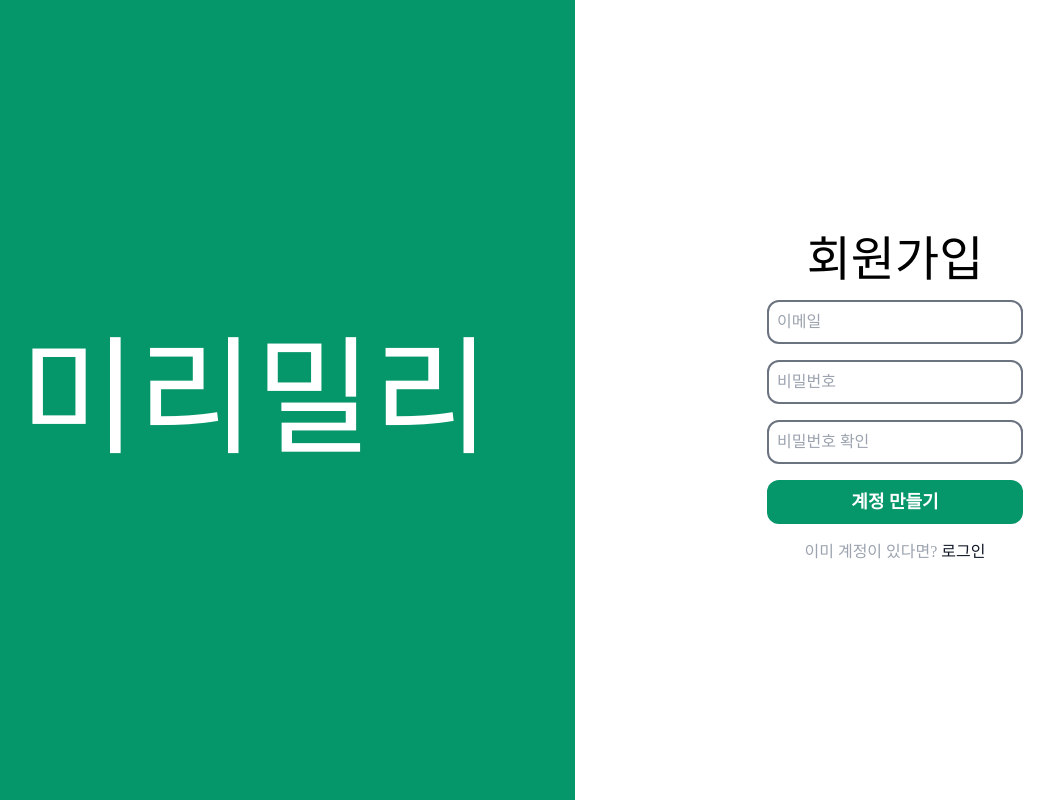
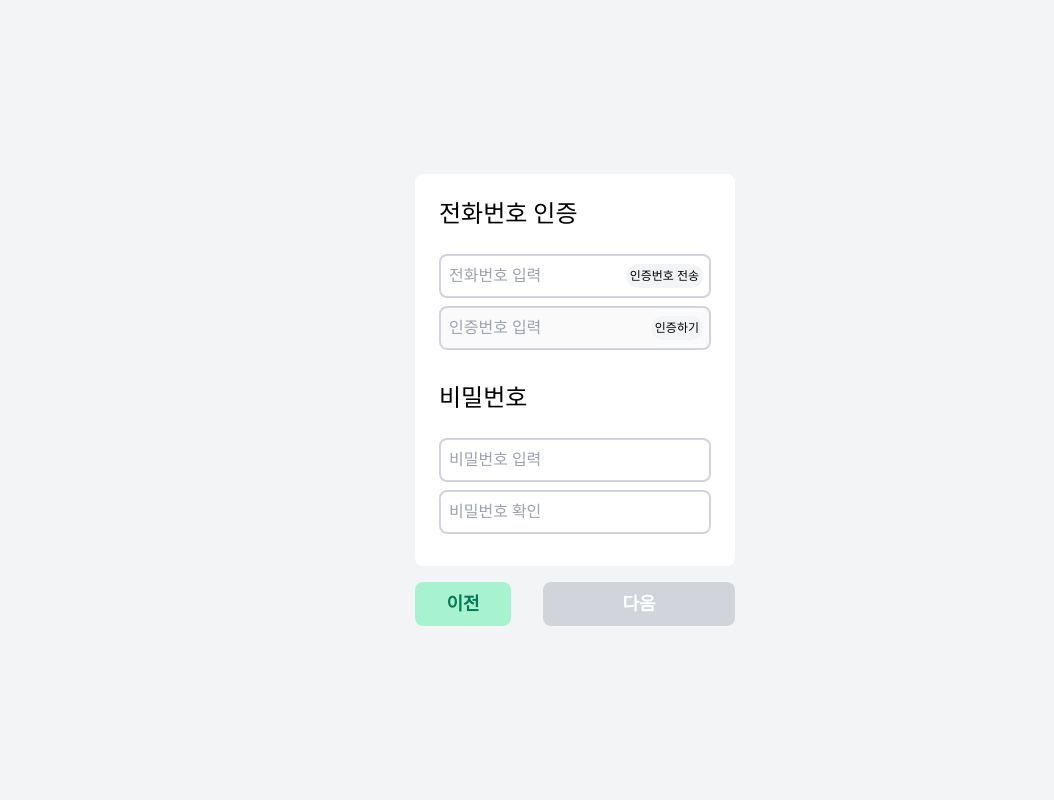
Before and after one commit to jaeminahn/mirimili-frontend, a React (Create React App) app: page /auth/signup in a window 1280 px wide. Shown: the whole page, without its empty margins (65-1119 px from the left). Built offline with nearby package versions, Linux system fonts and the light colour scheme; a web font is replaced by a local one.

Commit message:
signup - step2 complete

```diff
--- a/src/components/routes/Auth/SignUp.tsx
+++ b/src/components/routes/Auth/SignUp.tsx
@@ -1,76 +1,225 @@
 import { ChangeEvent, useCallback, useState } from "react";
-import { Link, useNavigate } from "react-router-dom";
+import { useNavigate } from "react-router-dom";
 import { useAuth } from "../../../contexts";
 
-type SignUpFormType = Record<"email" | "password" | "confirmPassword", string>;
-const initialFormState = { email: "", password: "", confirmPassword: "" };
+type SignUpFormType = {
+  phone: string;
+  verificationCode: string;
+  password: string;
+  confirmPassword: string;
+  nickname: string;
+  isCodeValid: boolean;
+};
+
+const initialFormState: SignUpFormType = {
+  phone: "",
+  verificationCode: "",
+  password: "",
+  confirmPassword: "",
+  nickname: "",
+  isCodeValid: false,
+};
 
 export default function SignUp() {
-  const [{ email, password, confirmPassword }, setForm] =
-    useState<SignUpFormType>(initialFormState);
-  const changed = useCallback(
-    (key: string) => (e: ChangeEvent<HTMLInputElement>) => {
-      setForm((obj) => ({ ...obj, [key]: e.target.value }));
-    },
-    []
-  );
-
+  const [form, setForm] = useState<SignUpFormType>(initialFormState);
   const navigate = useNavigate();
   const { signup } = useAuth();
+
+  const changed = useCallback((key: keyof SignUpFormType) => (e: ChangeEvent<HTMLInputElement>) => {
+    setForm((prev) => ({ ...prev, [key]: e.target.value }));
+  }, []);
+
   const createAccount = useCallback(() => {
-    console.log(email, password, confirmPassword);
-    if (password === confirmPassword) {
-      signup(email, password, () => navigate("/"));
-    } else alert("비밀번호가 일치하지 않습니다!");
-  }, [email, password, confirmPassword, navigate, signup]);
+    if (form.isCodeValid) {
+      signup(form.phone, form.password, () => navigate("/"));
+    }
+  }, [form.phone, form.password, form.isCodeValid, navigate, signup]);
+
+  const isPasswordValid = /^(?=.*[A-Za-z])(?=.*\d)(?=.*[\W_]).{8,16}$/.test(form.password);
+  const isPasswordConfirmed = form.password === form.confirmPassword;
+  const canProceed = isPasswordValid && isPasswordConfirmed && form.isCodeValid;
 
   return (
-    <div className="flex w-screen h-screen">
-      <div className="flex items-center justify-center w-1/2 h-full bg-emerald-600">
-        <Link className="text-white font-get text-9xl" to="/">
-          미리밀리
-        </Link>
-      </div>
-      <div className="flex flex-col items-center justify-center w-1/2 gap-4">
-        <p className="text-5xl font-get">회원가입</p>
-        <input
-          type="text"
-          className="w-64 p-2 border-2 border-gray-500 rounded-xl"
-          name="email"
-          placeholder="이메일"
-          value={email}
-          onChange={changed("email")}
-        />
-        <input
-          type="text"
-          className="w-64 p-2 border-2 border-gray-500 rounded-xl"
-          name="password"
-          placeholder="비밀번호"
-          value={password}
-          onChange={changed("password")}
-        />
-        <input
-          type="text"
-          className="w-64 p-2 border-2 border-gray-500 rounded-xl"
-          name="confirmPassword"
-          placeholder="비밀번호 확인"
-          value={confirmPassword}
-          onChange={changed("confirmPassword")}
-        />
+    <div className="flex flex-col items-center justify-center w-screen h-screen bg-gray-100">
+      <PhoneAndPasswordSetup
+        form={form}
+        changed={changed}
+        isPasswordValid={isPasswordValid}
+        isPasswordConfirmed={isPasswordConfirmed}
+        onCodeValid={(isValid) => setForm((prev) => ({ ...prev, isCodeValid: isValid }))}
+      />
+      <div className="flex justify-between items-center w-80 mt-4">
+        <button className="w-24 py-2 text-lg font-semibold text-emerald-700 bg-emerald-200 rounded-lg hover:bg-emerald-300">
+          이전
+        </button>
         <button
-          type="submit"
           onClick={createAccount}
-          className="w-64 p-2 text-lg font-semibold text-white rounded-xl bg-emerald-600"
+          className={`w-48 py-2 text-lg font-semibold text-white rounded-lg ${
+            canProceed ? "bg-emerald-600 hover:bg-emerald-700" : "bg-gray-300 cursor-not-allowed"
+          }`}
+          disabled={!canProceed}
         >
-          계정 만들기
+          다음
         </button>
-        <div className="text-gray-400">
-          이미 계정이 있다면?{" "}
-          <Link to="/auth/login" className="text-gray-900">
-            로그인
-          </Link>
-        </div>
       </div>
     </div>
   );
 }
+
+type PhoneAndPasswordSetupProps = {
+  form: SignUpFormType;
+  changed: (key: keyof SignUpFormType) => (e: ChangeEvent<HTMLInputElement>) => void;
+  isPasswordValid: boolean;
+  isPasswordConfirmed: boolean;
+  onCodeValid: (isValid: boolean) => void;
+};
+
+function PhoneAndPasswordSetup({
+  form,
+  changed,
+  isPasswordValid,
+  isPasswordConfirmed,
+  onCodeValid,
+}: PhoneAndPasswordSetupProps) {
+  const [isCodeSent, setIsCodeSent] = useState(false);
+  const [verificationMessage, setVerificationMessage] = useState("");
+  const [phoneError, setPhoneError] = useState("");
+  const [successMessage, setSuccessMessage] = useState("");
+
+  const handlePhoneChange = (e: ChangeEvent<HTMLInputElement>) => {
+    const value = e.target.value.replace(/[^0-9]/g, "");
+    const formattedValue =
+      value.length > 7
+        ? `${value.slice(0, 3)}-${value.slice(3, 7)}-${value.slice(7, 11)}`
+        : value.length > 3
+        ? `${value.slice(0, 3)}-${value.slice(3)}`
+        : value;
+
+    changed("phone")({ target: { value: formattedValue } } as ChangeEvent<HTMLInputElement>);
+  };
+
+  const handleSendCode = async () => {
+    const isValidPhone = form.phone.replace(/-/g, "").length === 11;
+    if (!isValidPhone) {
+      setPhoneError("유효한 전화번호를 입력해주세요.");
+      setIsCodeSent(false);
+      setVerificationMessage("");
+      setSuccessMessage("");
+      return;
+    }
+
+    const response = await fetch('/api/send-verification-code', {
+      method: 'POST',
+      body: JSON.stringify({ phone: form.phone }),
+      headers: {
+        'Content-Type': 'application/json',
+      },
+    });
+
+    if (true) {
+      setIsCodeSent(true);
+      setPhoneError("");
+      setSuccessMessage("인증번호가 전송되었어요.");
+      setVerificationMessage("");
+    } else {
+      setPhoneError("인증번호 전송에 실패했어요.");
+      setSuccessMessage("");
+    }
+  };
+
+  const handleVerifyCode = () => {
+    const isCodeValid = form.verificationCode === "7777";
+    setVerificationMessage(isCodeValid ? "인증번호가 일치해요." : "인증번호가 일치하지 않아요.");
+    onCodeValid(isCodeValid);
+  };
+
+  return (
+    <div className="flex flex-col p-6 bg-white rounded-lg w-80">
+      <h2 className="text-2xl text-700 mb-6">전화번호 인증</h2>
+
+      <div className="relative flex items-center mb-2 w-full">
+        <input
+          type="text"
+          className="flex-grow p-2 border-2 border-gray-300 rounded-lg focus:outline-none focus:ring-2 focus:ring-emerald-400"
+          placeholder="전화번호 입력"
+          value={form.phone}
+          onChange={handlePhoneChange}
+          disabled={isCodeSent}
+        />
+        <button
+          onClick={handleSendCode}
+          className="absolute right-2 p-1 text-xs bg-gray-100 text-gray rounded-full hover:bg-gray-200"
+          disabled={isCodeSent}
+        >
+          인증번호 전송
+        </button>
+      </div>
+      {phoneError && <div className="text-xs text-red-500 mb-2">{phoneError}</div>}
+      {successMessage && <div className="text-xs text-green-500 mb-2">{successMessage}</div>}
+
+      <div className="relative flex items-center mb-2 w-full">
+        <input
+          type="text"
+          className="flex-grow p-2 border-2 border-gray-300 rounded-lg focus:outline-none focus:ring-2 focus:ring-emerald-400"
+          placeholder="인증번호 입력"
+          value={form.verificationCode}
+          onChange={changed("verificationCode")}
+          disabled={!isCodeSent}
+        />
+        <button
+          onClick={handleVerifyCode}
+          className="absolute right-2 p-1 text-xs bg-gray-100 text-gray rounded-full hover:bg-gray-200"
+          disabled={!isCodeSent}
+        >
+          인증하기
+        </button>
+      </div>
+
+      {verificationMessage && (
+        <div className={`text-xs mb-2 ${form.isCodeValid ? "text-green-500" : "text-red-500"}`}>
+          {verificationMessage}
+        </div>
+      )}
+
+      <h2 className="text-2xl text-700 mt-6 mb-6">비밀번호</h2>
+
+      <input
+        type="password"
+        className="w-full p-2 border-2 border-gray-300 rounded-lg focus:outline-none focus:ring-2 focus:ring-emerald-400 mb-2"
+        placeholder="비밀번호 입력"
+        value={form.password}
+        onChange={changed("password")}
+      />
+      <PasswordValidationMessage password={form.password} isValid={isPasswordValid} />
+
+      <input
+        type="password"
+        className="w-full p-2 border-2 border-gray-300 rounded-lg focus:outline-none focus:ring-2 focus:ring-emerald-400 mb-2"
+        placeholder="비밀번호 확인"
+        value={form.confirmPassword}
+        onChange={changed("confirmPassword")}
+      />
+      <PasswordConfirmationMessage confirmPassword={form.confirmPassword} password={form.password} />
+    </div>
+  );
+}
+
+function PasswordValidationMessage({ password, isValid }: { password: string; isValid: boolean }) {
+  return password ? (
+    isValid ? (
+      <div className="text-xs mb-2 text-green-500">사용할 수 있는 비밀번호예요.</div>
+    ) : (
+      <div className="text-xs mb-2 text-red-500">8~16자, 영문·숫자·특수문자를 포함해야 해요.</div>
+    )
+  ) : null;
+}
+
+function PasswordConfirmationMessage({ confirmPassword, password }: { confirmPassword: string; password: string }) {
+  return confirmPassword ? (
+    confirmPassword === password ? (
+      <div className="text-xs mb-4 text-green-500">비밀번호가 일치해요.</div>
+    ) : (
+      <div className="text-xs mb-4 text-red-500">비밀번호가 일치하지 않아요.</div>
+    )
+  ) : null;
+}
```
